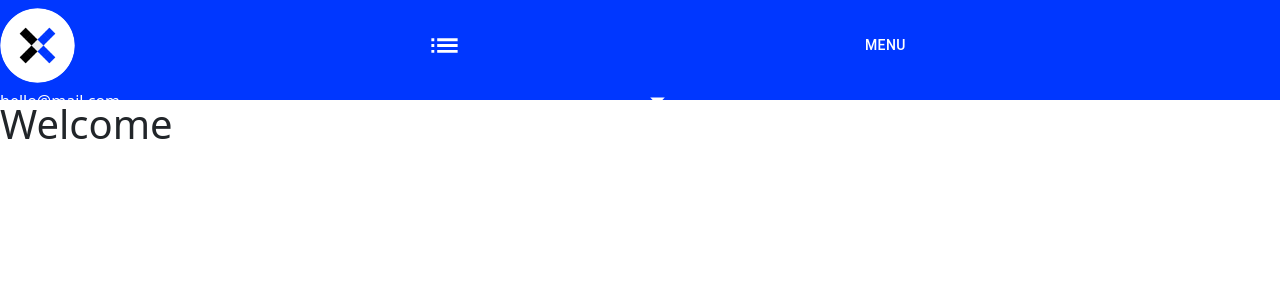
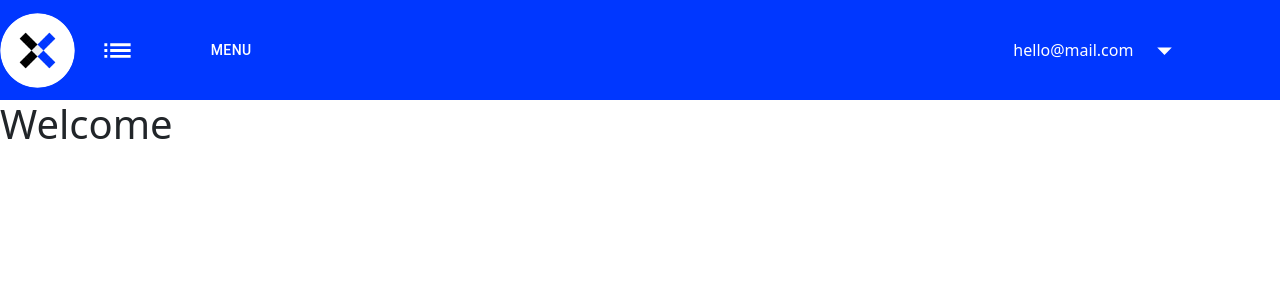
Before and after one commit to cenarturkmen/nextgen-osr-fe, a React (Create React App) app: page /welcome in a window 1280 px wide. Shown: the top 300 px of the page. Built offline with nearby package versions, Linux system fonts and the light colour scheme.

Commit message:
bug fixed

```diff
--- a/src/Components/Navbar/Navbar.js
+++ b/src/Components/Navbar/Navbar.js
@@ -41,6 +41,9 @@ export default function BasicMenu() {
         alignItems="center"
         justifyContent="flex-start"
         spacing={{xl: 1}}
+        xs={7}
+        sm={2.8}
+        xl={3.7}
       >
         <Grid item xs={4.5} sm xl={1.5}>
           <Avatar
@@ -105,6 +108,9 @@ export default function BasicMenu() {
         alignItems="center"
         spacing={{xl: 1}}
         justifyContent="flex-end"
+        xs={5}
+        sm={2.5}
+        xl
       >
         <Grid item xs xl>
           <Typography variant="p" onClick={handleClick2}>
--- a/src/Pages/CreateOSR/CreateOSR.js
+++ b/src/Pages/CreateOSR/CreateOSR.js
@@ -5,7 +5,7 @@ import Grid from '@mui/material/Grid';
 import Select from '@mui/material/Select';
 import MenuItem from '@mui/material/MenuItem';
 import InputLabel from '@mui/material/InputLabel';
-import {useState} from 'react';
+//import {useState} from 'react';
 import FormControl from '@mui/material/FormControl';
 import './CreateOSR.scss';
 import {ThemeProvider, createTheme} from '@mui/material/styles';
@@ -27,12 +27,13 @@ const theme = createTheme({
   },
 });
 export default function CreateOSR() {
-  const [account, setAccount] = useState('');
-  // const [project, setProject] = useState('');
-  const [projectStartDate, setProjectStartDate] = useState(null);
+  // const [account, setAccount] = useState('');
+  // // const [project, setProject] = useState('');
+  // const [projectStartDate, setProjectStartDate] = useState(null);
 
   const handleChange = (event) => {
-    setAccount(event.target.value);
+    console.log("hello")
+    //setAccount(event.target.value);
   };
 
   return (
```
